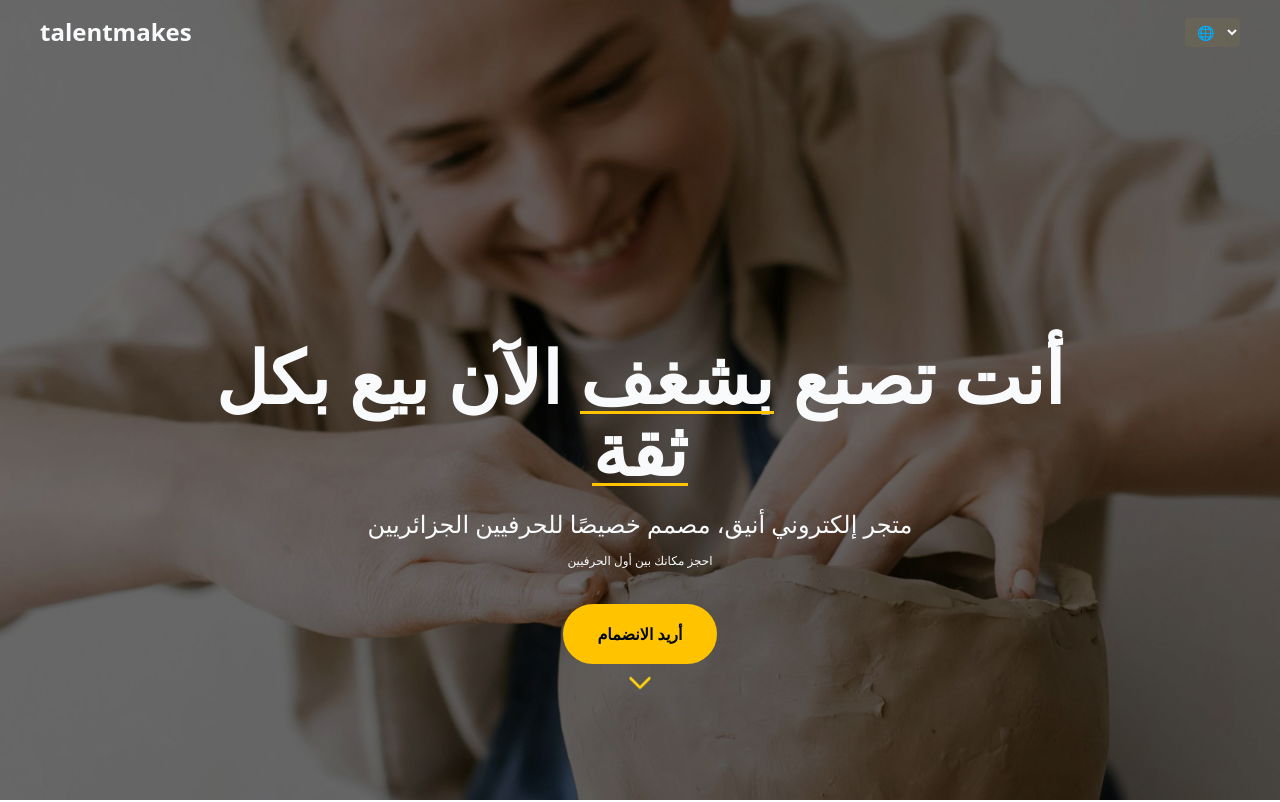
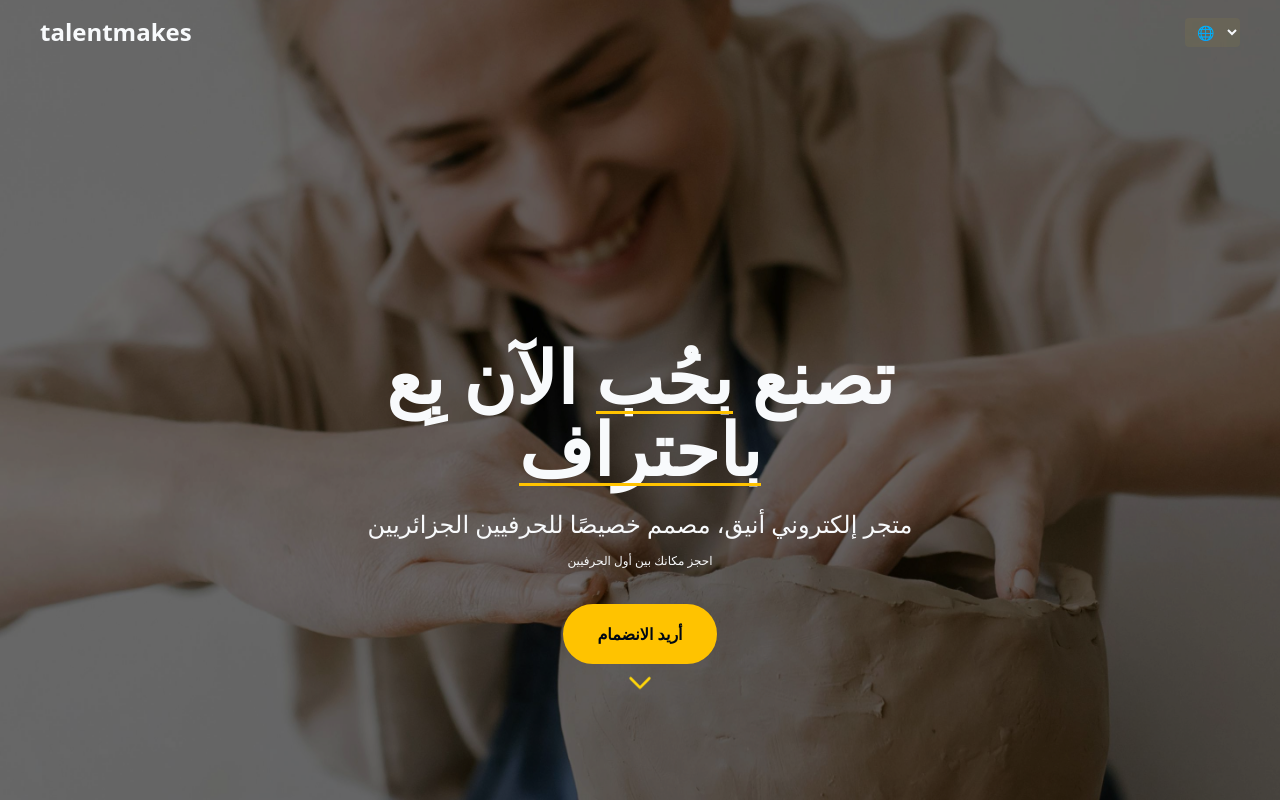
Before and after one commit to Ahlambey/landing-page-tm, a React (Create React App) app: page / in a window 1280 px wide. Shown: the top 802 px of the page. Built offline with nearby package versions, Linux system fonts and the light colour scheme.

Commit message:
feat: Add Google Analytics tracking and update translations for improved clarity

```diff
--- a/public/index.html
+++ b/public/index.html
@@ -26,6 +26,18 @@
     -->
     <title>talentmakes</title>
      <link href="https://unpkg.com/aos@2.3.1/dist/aos.css" rel="stylesheet">
+          <!-- Google tag (gtag.js) -->
+      <script async src="https://www.googletagmanager.com/gtag/js?id=G-ZC04892W3Q"></script>
+      <script>
+        window.dataLayer = window.dataLayer || [];
+        function gtag(){dataLayer.push(arguments);}
+        gtag('js', new Date());
+
+        gtag('config', 'G-ZC04892W3Q', {
+          'anonymize_ip': true, // Enable IP anonymization
+          'cookie_flags': 'SameSite=None; Secure' // Set cookie flags for cross-site usage
+        });
+      </script>
   </head>
   <body>
     <noscript>You need to enable JavaScript to run this app.</noscript>
--- a/src/translations.js
+++ b/src/translations.js
@@ -1,9 +1,9 @@
 export const translations = {
   en: {
     heroTitle1: "You craft with ",
-    heroHand: "soul",
-    heroTitle2: ". Now sell with ",
-    heroConfidence: "pride",
+    heroHand: "love",
+    heroTitle2: ". Now sell",
+    heroConfidence: "professionally",
     heroTitle3: ".",
     heroSubtitle:
       "A beautiful online shop, made for Algerian artisans.",
@@ -41,9 +41,9 @@ export const translations = {
   },
   fr: {
     heroTitle1: "Vous créez avec ",
-    heroHand: "passion.",
-    heroTitle2: "Vendez maintenant avec",
-    heroConfidence: "fierté",
+    heroHand: "amour.",
+    heroTitle2: " Maintenant, vendez comme",
+    heroConfidence: "un pro",
     heroTitle3: ".",
     heroSubtitle:
       "Une boutique en ligne élégante, pensée pour les artisans algériens.",
@@ -80,10 +80,10 @@ export const translations = {
     whatsapp: "WhatsApp",
   },
   ar: {
-    heroTitle1: "أنت تصنع",
-    heroHand: "بشغف",
-    heroTitle2: " الآن بيع بكل",
-    heroConfidence: " ثقة",
+    heroTitle1: "تصنع",
+    heroHand: "بحُب",
+    heroTitle2:  " الآن بِع",
+    heroConfidence: " باحتراف",
     heroTitle3: ".",
     heroSubtitle:
       "متجر إلكتروني أنيق، مصمم خصيصًا للحرفيين الجزائريين",
```
